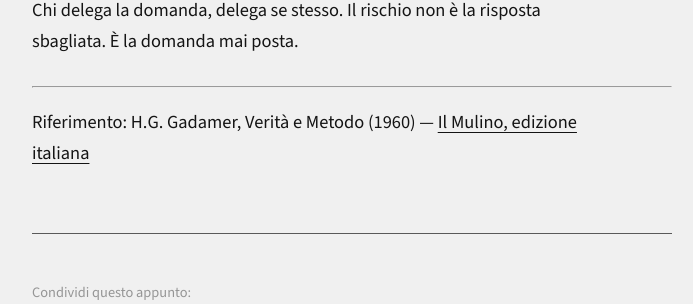
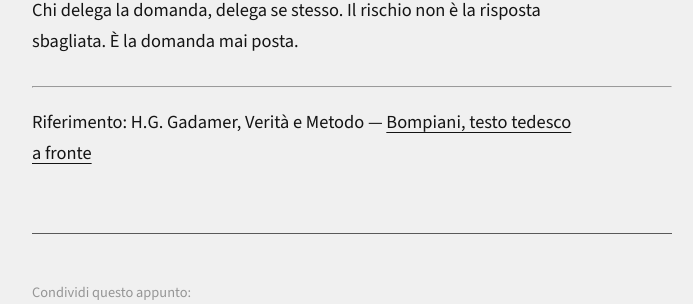
Before and after one commit to dumgio/dumgio.github.io, a Jekyll site: the page built from _posts/2026-05-20-la-domanda-mai-posta.md, in a window 1280 px wide. Shown: the part 614-918 px from the top of the page, without its empty margins (128-821 px from the left). Built offline with Jekyll 4.4.1, drawn with Linux system fonts in a browser that asks for light colours; comment, search, counter and statistics services are not loaded.

Commit message:
Update 2026-05-20-la-domanda-mai-posta.md

```diff
--- a/_posts/2026-05-20-la-domanda-mai-posta.md
+++ b/_posts/2026-05-20-la-domanda-mai-posta.md
@@ -12,4 +12,4 @@ Chi delega la domanda, delega se stesso.
 Il rischio non è la risposta sbagliata. È la domanda mai posta.
 
 ---
-Riferimento: H.G. Gadamer, Verità e Metodo (1960) — <a href="https://www.mulino.it/isbn/9788815168528"> Il Mulino, edizione italiana</a>
+Riferimento: H.G. Gadamer, Verità e Metodo — <a href="https://www.bompiani.it/catalogo/verita-e-metodo-testo-tedesco-a-fronte-9788845290749">Bompiani, testo tedesco a fronte</a>
```
